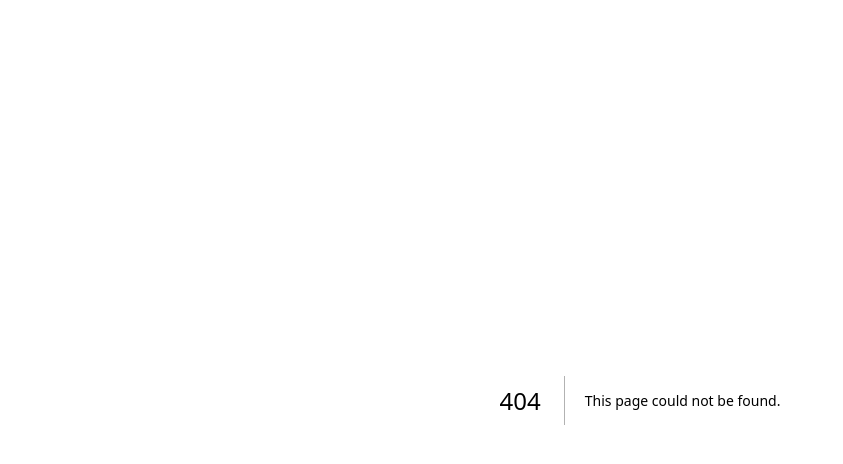
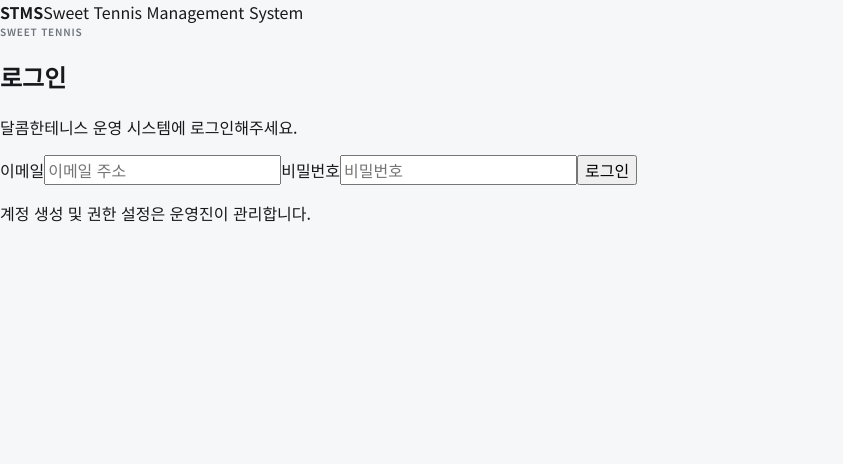
Before and after one commit to Daltematch/Daltematch, a Next.js app: page /login in a window 1280 px wide. Before the commit this address had no page. Shown: the top 464 px of the page, without its empty margins (0-843 px from the left). Built offline with nearby package versions, Linux system fonts and the light colour scheme.

Commit message:
Add STMS login page

```diff
--- /dev/null
+++ b/app/login/page.tsx
@@ -0,0 +1,69 @@
+import { login } from "./actions";
+
+type LoginPageProps = {
+  searchParams: Promise<{ error?: string }>;
+};
+
+export default async function LoginPage({ searchParams }: LoginPageProps) {
+  const { error } = await searchParams;
+
+  const errorMessage =
+    error === "missing"
+      ? "이메일과 비밀번호를 입력해주세요."
+      : error === "invalid"
+        ? "이메일 또는 비밀번호를 확인해주세요."
+        : null;
+
+  return (
+    <main className="auth-shell">
+      <section className="auth-card">
+        <div className="auth-brand">
+          <strong>STMS</strong>
+          <span>Sweet Tennis Management System</span>
+        </div>
+
+        <div className="auth-heading">
+          <p className="eyebrow">SWEET TENNIS</p>
+          <h1>로그인</h1>
+          <p>달콤한테니스 운영 시스템에 로그인해주세요.</p>
+        </div>
+
+        <form className="auth-form">
+          <label htmlFor="email">이메일</label>
+          <input
+            id="email"
+            name="email"
+            type="email"
+            autoComplete="email"
+            placeholder="이메일 주소"
+            required
+          />
+
+          <label htmlFor="password">비밀번호</label>
+          <input
+            id="password"
+            name="password"
+            type="password"
+            autoComplete="current-password"
+            placeholder="비밀번호"
+            required
+          />
+
+          {errorMessage ? (
+            <p className="auth-error" role="alert">
+              {errorMessage}
+            </p>
+          ) : null}
+
+          <button className="auth-submit" formAction={login}>
+            로그인
+          </button>
+        </form>
+
+        <p className="auth-note">
+          계정 생성 및 권한 설정은 운영진이 관리합니다.
+        </p>
+      </section>
+    </main>
+  );
+}
```
